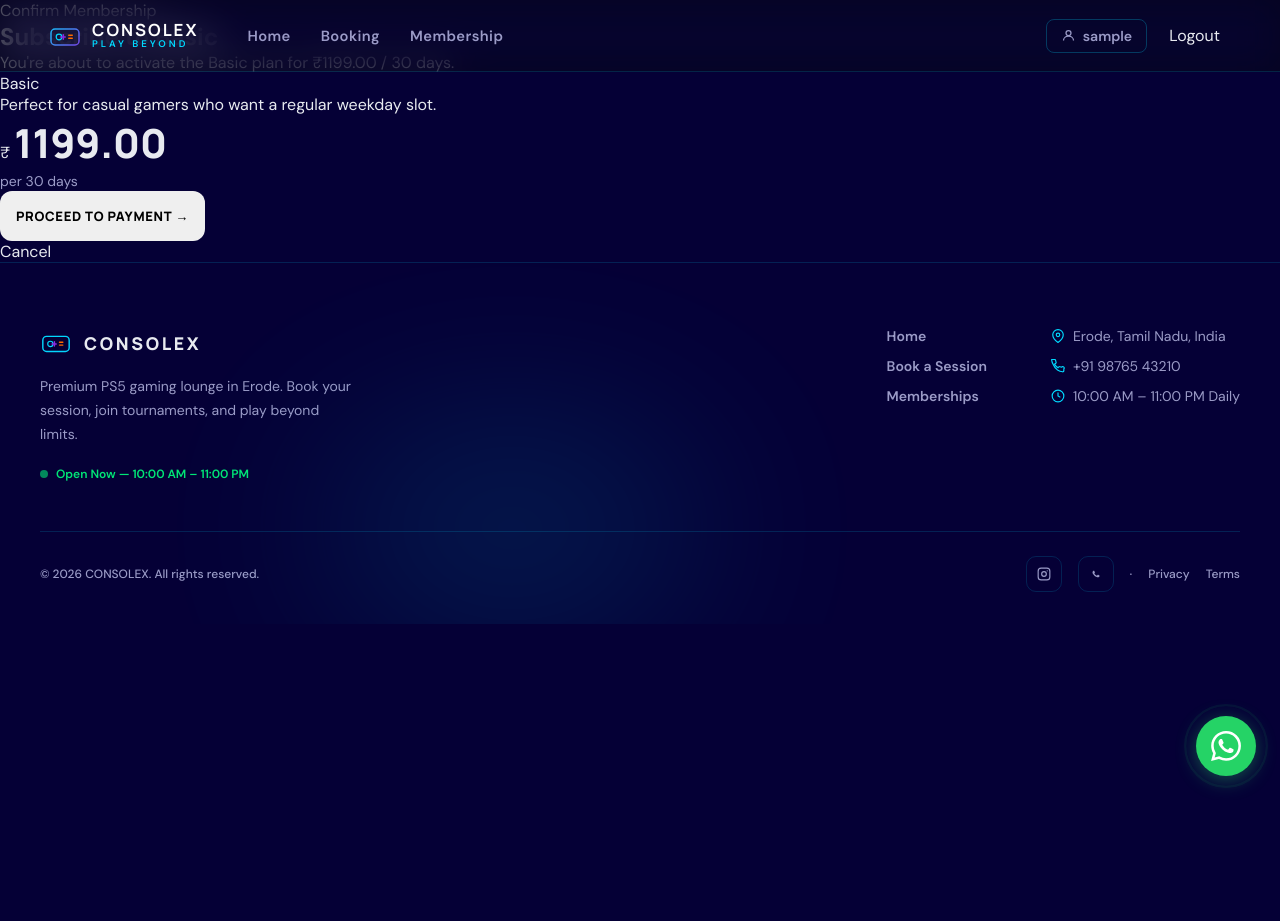
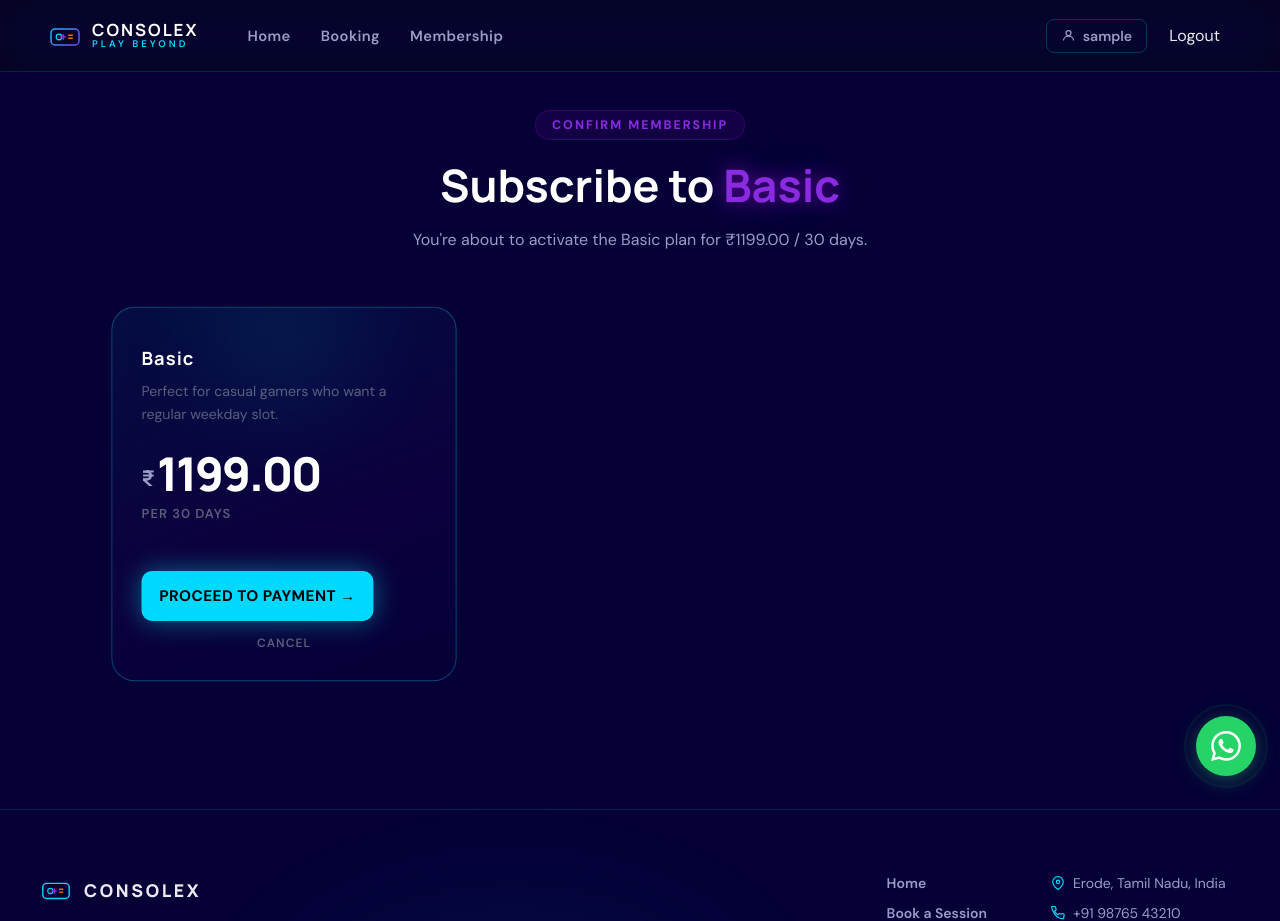
Before and after one commit to ramprasad28-hue/consolex-gaming-zone, a Django app: page /memberships/1/subscribe/ in a window 1280 px wide. Shown: the top 921 px of the page. Before the commit the page ends 789 px from the top, so only its background shows below. Run offline with Django 5.2, Linux system fonts and the light colour scheme; the visitor is signed in with stand-in values (Sample User, id 1); data comes from the database, SQL or seed files in the repository.

Commit message:
fix: Django 6 format_html arg errors in admin + membership page CSS alignment

```diff
--- a/apps/bookings/admin.py
+++ b/apps/bookings/admin.py
@@ -65,7 +65,7 @@ class BookingAdmin(admin.ModelAdmin):
             return format_html(
                 '<span style="color:#f59e0b;">{}</span>', p.status.title()
             )
-        return format_html('<span style="color:#888;">No payment</span>')
+        return format_html('<span style="color:#888;">{}</span>', "No payment")
 
     actions = ["mark_confirmed", "mark_completed", "mark_cancelled"]
 
--- a/apps/notifications/admin.py
+++ b/apps/notifications/admin.py
@@ -26,10 +26,10 @@ class NotificationAdmin(admin.ModelAdmin):
     def is_read_badge(self, obj):
         if obj.is_read:
             return format_html(
-                '<span style="color:#10b981;font-weight:600;">\u2713 Read</span>'
+                '<span style="color:#10b981;font-weight:600;">{}</span>', "\u2713 Read"
             )
         return format_html(
-            '<span style="color:#f59e0b;font-weight:600;">\u25cf Unread</span>'
+            '<span style="color:#f59e0b;font-weight:600;">{}</span>', "\u25cf Unread"
         )
 
     actions = ["mark_all_read", "mark_all_unread"]
--- a/apps/payments/admin.py
+++ b/apps/payments/admin.py
@@ -54,11 +54,11 @@ class PaymentAdmin(admin.ModelAdmin):
         if obj.is_demo:
             return format_html(
                 '<span style="background:#7c3aed;color:#fff;padding:2px 8px;'
-                'border-radius:8px;font-size:11px;">DEMO</span>'
+                'border-radius:8px;font-size:11px;">{}</span>', "DEMO"
             )
         return format_html(
             '<span style="background:#0f766e;color:#fff;padding:2px 8px;'
-            'border-radius:8px;font-size:11px;">LIVE</span>'
+            'border-radius:8px;font-size:11px;">{}</span>', "LIVE"
         )
 
     actions = ["mark_as_refunded"]
--- a/apps/users/admin.py
+++ b/apps/users/admin.py
@@ -29,7 +29,7 @@ class CustomUserAdmin(UserAdmin):
                 obj.membership.badge_color or "#888",
                 obj.membership.name,
             )
-        return format_html('<span style="color:#888;">None</span>')
+        return format_html('<span style="color:#888;">{}</span>', "None")
 
     actions = ["verify_users", "unverify_users"]
 
--- a/static/css/membership.css
+++ b/static/css/membership.css
@@ -158,6 +158,31 @@
         0 0 48px rgba(0,240,255,0.06);
 }
 .mc-basic:hover .mc-inner-glow { opacity: 1; }
+
+/* ── Featured card (popular plan highlight) ──────────────── */
+.mc-featured {
+    border-color: rgba(0,240,255,0.28);
+    background: linear-gradient(
+        160deg,
+        rgba(0,240,255,0.055) 0%,
+        rgba(191,0,255,0.040) 60%,
+        rgba(8,8,16,0) 100%
+    );
+    transform: scale(1.04);
+}
+.mc-featured .mc-inner-glow {
+    background: radial-gradient(circle, rgba(0,240,255,0.28), transparent 70%);
+    opacity: 0.45;
+}
+.mc-featured:hover {
+    transform: translateY(-10px) scale(1.04);
+    border-color: rgba(0,240,255,0.52);
+    box-shadow:
+        0 32px 80px rgba(0,0,0,0.55),
+        0 0 70px rgba(0,240,255,0.12),
+        inset 0 1px 0 rgba(0,240,255,0.22);
+}
+.mc-featured:hover .mc-inner-glow { opacity: 1; }
 
 /* ── Standard card (featured) ────────────────────────────── */
 .mc-standard {
--- a/templates/memberships/membership_payment.html
+++ b/templates/memberships/membership_payment.html
@@ -16,7 +16,8 @@
         </div>
 
         <div class="mem-grid" style="justify-content:center;">
-            <div class="mem-card mc-featured" style="max-width:420px;">
+            <div class="mem-card mc-standard">
+                <div class="mc-inner-glow"></div>
                 <div class="mc-header">
                     <div class="mc-tier-row">
                         <span class="mc-tier-name">{{ plan.name }} Membership</span>
@@ -32,7 +33,7 @@
                 <div id="memPayStatus" style="text-align:center;padding:18px 0;color:#8b8fb0;">
                     Click below to pay with Razorpay.
                 </div>
-                <button id="memPayBtn" class="mc-btn" style="width:100%;text-align:center;">
+                <button id="memPayBtn" class="mc-btn mc-btn-standard" style="width:100%;text-align:center;">
                     Pay ₹{{ plan.price }} with Razorpay
                 </button>
                 <a href="{% url 'memberships:plan_list' %}" class="mc-value-note" style="display:block;text-align:center;margin-top:14px;">Cancel</a>
--- a/templates/memberships/subscribe_confirm.html
+++ b/templates/memberships/subscribe_confirm.html
@@ -1,5 +1,10 @@
 {% extends "base.html" %}
+{% load static %}
 {% block title %}Confirm Membership — CONSOLEX{% endblock %}
+
+{% block extra_css %}
+  <link rel="stylesheet" href="{% static 'css/membership.css' %}">
+{% endblock %}
 
 {% block content %}
 <section class="mem-section">
@@ -11,7 +16,8 @@
         </div>
 
         <div class="mem-grid" style="justify-content:center;">
-            <div class="mem-card mc-featured">
+            <div class="mem-card mc-standard">
+                <div class="mc-inner-glow"></div>
                 <div class="mc-header">
                     <div class="mc-tier-row">
                         <span class="mc-tier-name">{{ plan.name }}</span>
@@ -38,7 +44,7 @@
                 </ul>
                 <form method="post" action="{% url 'memberships:membership_payment_page' plan.id %}">
                     {% csrf_token %}
-                    <button type="submit" class="mc-btn">Proceed to Payment →</button>
+                    <button type="submit" class="mc-btn mc-btn-standard">Proceed to Payment →</button>
                 </form>
                 <a href="{% url 'memberships:plan_list' %}" class="mc-value-note">Cancel</a>
             </div>
```
